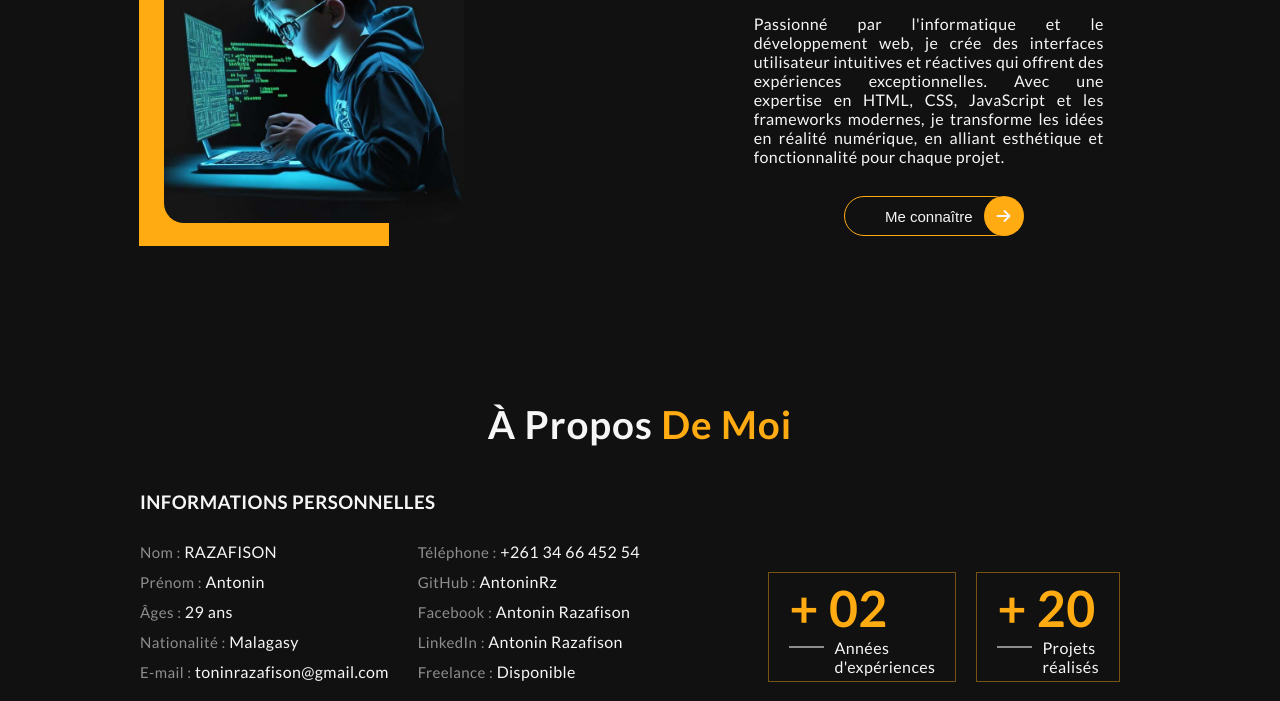
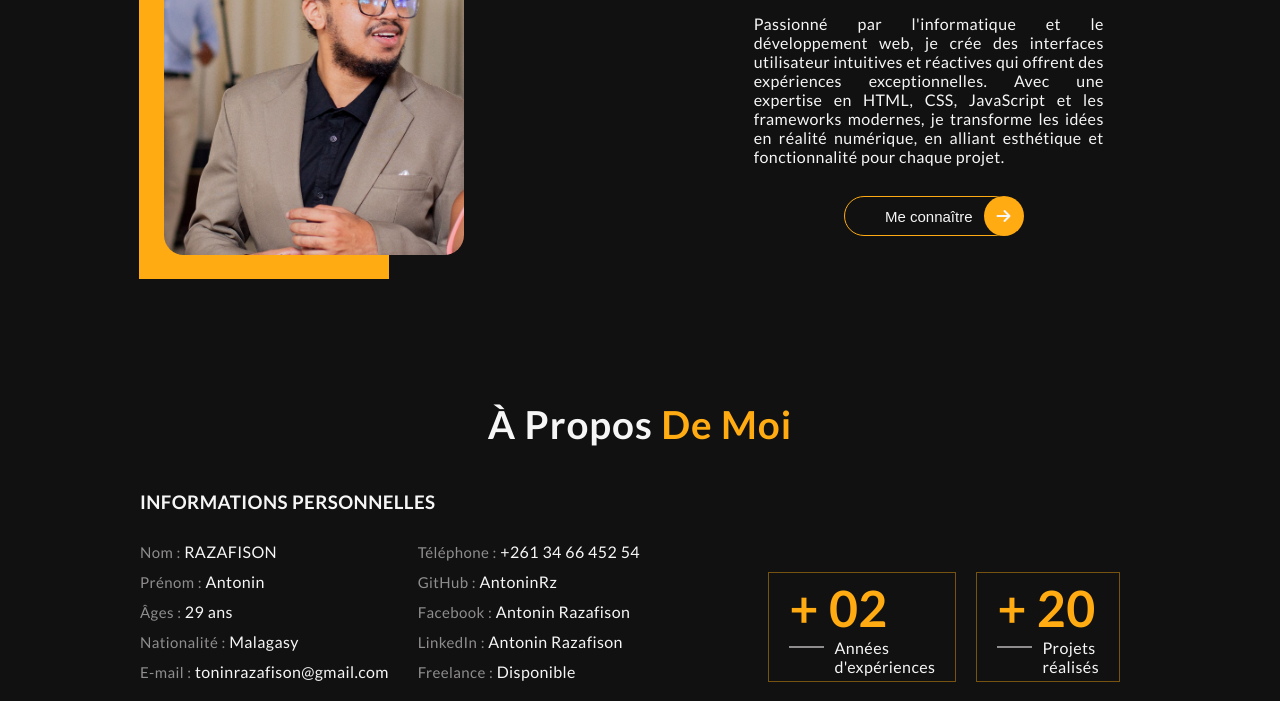
Before and after one commit to AntoninRz/AntoninRz-porfolio, a plain HTML site: page Index.html in a window 1280 px wide. Shown: the part 319-1020 px from the top of the page. Drawn offline with nearby package versions, Linux system fonts and the light colour scheme; a script that the page names is missing.

Commit message:
Modificatiion de la photo de profil

```diff
--- a/Index.html
+++ b/Index.html
@@ -21,7 +21,7 @@
             <div class="navigation">
                 <div class="brand">
                     <a href="">
-                        <img src="./assets/medias/Profil.jpeg" alt="profil">
+                        <img src="./assets/medias/Profil.jpg" alt="profil">
                         <p><span>Dé-</span>full</p>
                     </a>
                 </div>
@@ -49,7 +49,7 @@
                 <div class="profil">
                     <div class="bg1"></div>
                     <div class="bg2"></div>
-                    <img src="./assets/medias/Profil.jpeg" alt="photo de profil">
+                    <img src="./assets/medias/Profil.jpg" alt="photo de profil">
                 </div>
                 <div class="title-description">
                     <h1>
--- a/style.css
+++ b/style.css
@@ -186,7 +186,7 @@ header .container {
 .bg2 {
     background-color: #ffab11;
     width: 250px;
-    height: 365px;
+    height: 430px;
     position: absolute;
     z-index: 0;
 }
```
Also changed, not shown: assets/medias/Profil.jpeg (deleted), assets/medias/Profil.jpg (added), 1 other file.
